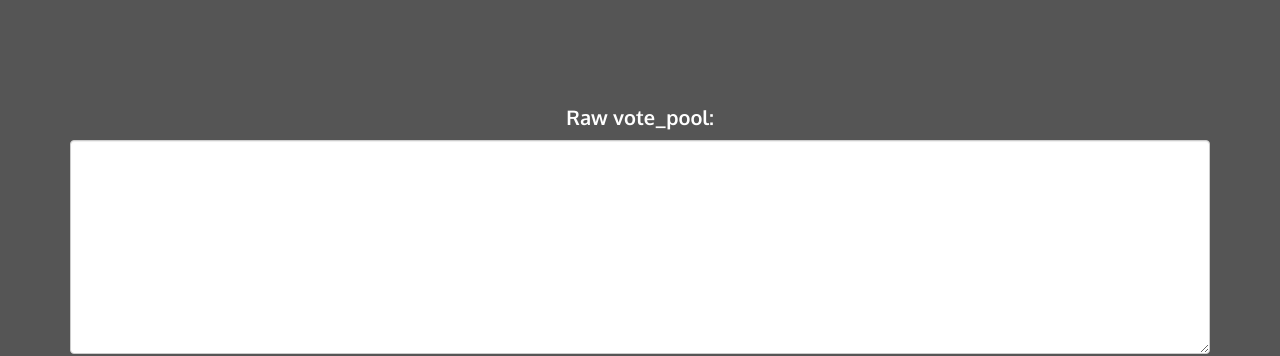
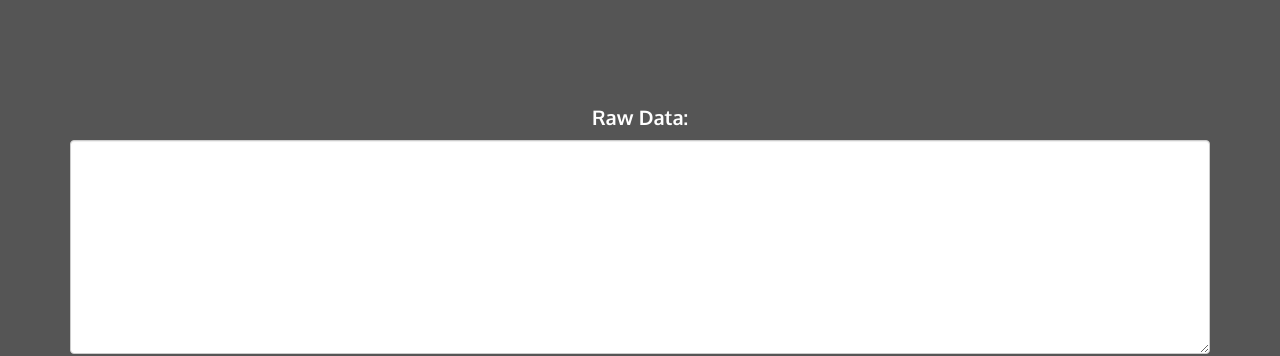
Before and after one commit to gregsamek/gregsamek.github.io, a Jekyll site: the page hiflagvote/index.html, which Jekyll copies as it is, in a window 1280 px wide. Shown: the part 875-1231 px from the top of the page. Built offline with Jekyll 4.4.1, drawn with Linux system fonts in a browser that asks for light colours; nearby versions of some CDN libraries.

Commit message:
fixed text area and trailing semicolon bugs

```diff
--- a/hiflagvote/index.html
+++ b/hiflagvote/index.html
@@ -154,7 +153,11 @@ $(document).ready(function()
     {
       return x.split(",");
     });
-    vote_pool = vote_pool.slice(0, vote_pool.length - 1);
+
+    vote_pool = vote_pool.filter(function(vote)
+    {
+      return vote != "";
+    })
 
     // votes needed for majority
     var win_count = Math.floor(vote_pool.length / 2 + 1);
@@ -178,10 +181,10 @@ $(document).ready(function()
     {
       count();
       updateTable(rounds[i]);
-      console.log(flags);
       if (winnerFound())
       {
         updateTable('final');
+        console.log(flags);
         break;
       }
       eliminate();
@@ -303,48 +306,48 @@ p {font-size: 16px;}
           <tbody>
             <tr>
               <td>Club & Claws</td>
-              <td id="table-cc-final"></td>
-              <td id="table-cc-one"></td>
-              <td id="table-cc-two"></td>
-              <td id="table-cc-three"></td>
-              <td id="table-cc-four"></td>
-              <td id="table-cc-five"></td>
+              <td class="mutable-table-entry" id="table-cc-final"></td>
+              <td class="mutable-table-entry" id="table-cc-one"></td>
+              <td class="mutable-table-entry" id="table-cc-two"></td>
+              <td class="mutable-table-entry" id="table-cc-three"></td>
+              <td class="mutable-table-entry" id="table-cc-four"></td>
+              <td class="mutable-table-entry" id="table-cc-five"></td>
             </tr>
             <tr>
               <td>White Cross</td>
-              <td id="table-wc-final"></td>
-              <td id="table-wc-one"></td>
-              <td id="table-wc-two"></td>
-              <td id="table-wc-three"></td>
-              <td id="table-wc-four"></td>
-              <td id="table-wc-five"></td>
+              <td class="mutable-table-entry" id="table-wc-final"></td>
+              <td class="mutable-table-entry" id="table-wc-one"></td>
+              <td class="mutable-table-entry" id="table-wc-two"></td>
+              <td class="mutable-table-entry" id="table-wc-three"></td>
+              <td class="mutable-table-entry" id="table-wc-four"></td>
+              <td class="mutable-table-entry" id="table-wc-five"></td>
             </tr>
             <tr>
               <td>Flaggy Flag</td>
-              <td id="table-ff-final"></td>
-              <td id="table-ff-one"></td>
-              <td id="table-ff-two"></td>
-              <td id="table-ff-three"></td>
-              <td id="table-ff-four"></td>
-              <td id="table-ff-five"></td>
+              <td class="mutable-table-entry" id="table-ff-final"></td>
+              <td class="mutable-table-entry" id="table-ff-one"></td>
+              <td class="mutable-table-entry" id="table-ff-two"></td>
+              <td class="mutable-table-entry" id="table-ff-three"></td>
+              <td class="mutable-table-entry" id="table-ff-four"></td>
+              <td class="mutable-table-entry" id="table-ff-five"></td>
             </tr>
             <tr>
               <td>H.I. Logo</td>
-              <td id="table-hi-final"></td>
-              <td id="table-hi-one"></td>
-              <td id="table-hi-two"></td>
-              <td id="table-hi-three"></td>
-              <td id="table-hi-four"></td>
-              <td id="table-hi-five"></td>
+              <td class="mutable-table-entry" id="table-hi-final"></td>
+              <td class="mutable-table-entry" id="table-hi-one"></td>
+              <td class="mutable-table-entry" id="table-hi-two"></td>
+              <td class="mutable-table-entry" id="table-hi-three"></td>
+              <td class="mutable-table-entry" id="table-hi-four"></td>
+              <td class="mutable-table-entry" id="table-hi-five"></td>
             </tr>
             <tr>
               <td>Nail & Gear</td>
-              <td id="table-ng-final"></td>
-              <td id="table-ng-one"></td>
-              <td id="table-ng-two"></td>
-              <td id="table-ng-three"></td>
-              <td id="table-ng-four"></td>
-              <td id="table-ng-five"></td>
+              <td class="mutable-table-entry" id="table-ng-final"></td>
+              <td class="mutable-table-entry" id="table-ng-one"></td>
+              <td class="mutable-table-entry" id="table-ng-two"></td>
+              <td class="mutable-table-entry" id="table-ng-three"></td>
+              <td class="mutable-table-entry" id="table-ng-four"></td>
+              <td class="mutable-table-entry" id="table-ng-five"></td>
             </tr>
           </tbody>
         </table>
@@ -358,7 +361,7 @@ p {font-size: 16px;}
   <div class="container">
     <form role="form">
       <div class="form-group">
-        <label for="comment">Raw vote_pool:</label>
+        <label for="comment">Raw Data:</label>
         <textarea class="form-control" rows="10" id="raw-vote_pool"></textarea>
       </div>
     </form>
```
Also changed, not shown: other parts of hiflagvote/index.html (+6 -7 lines).
